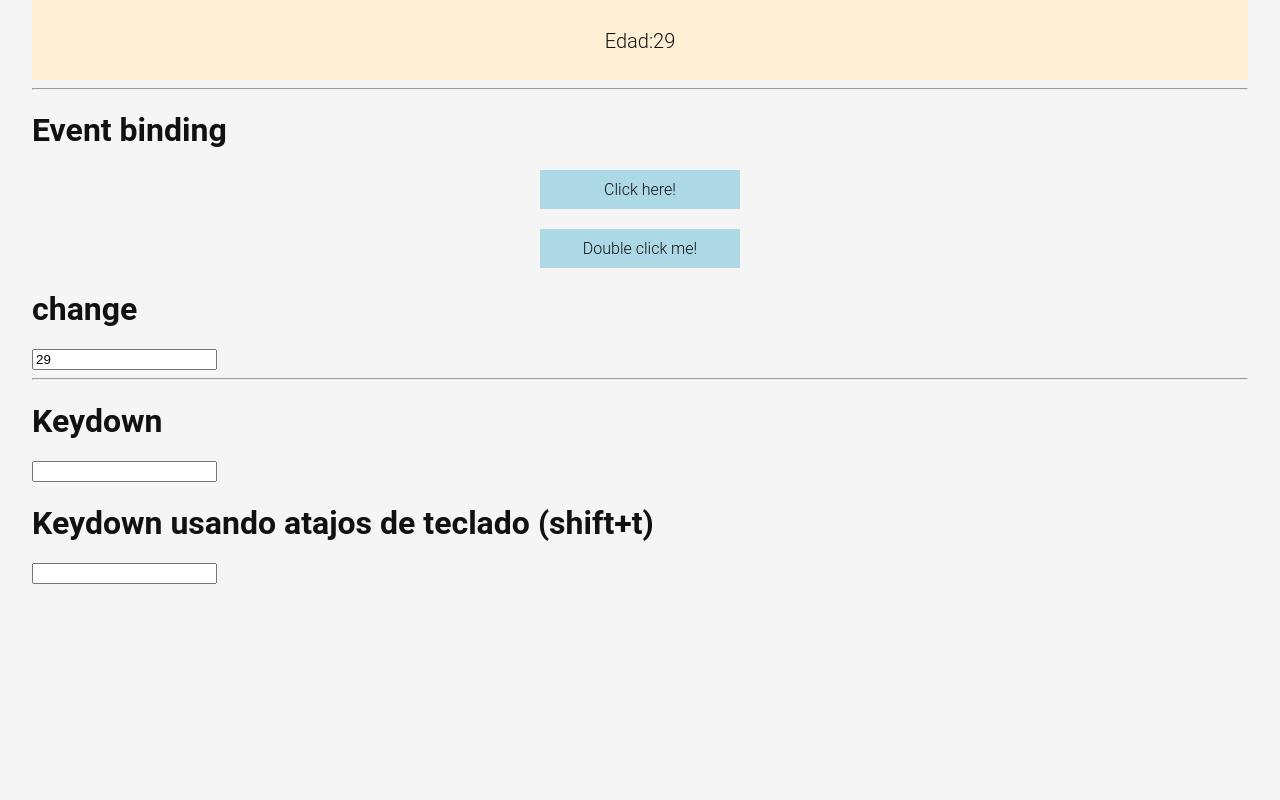
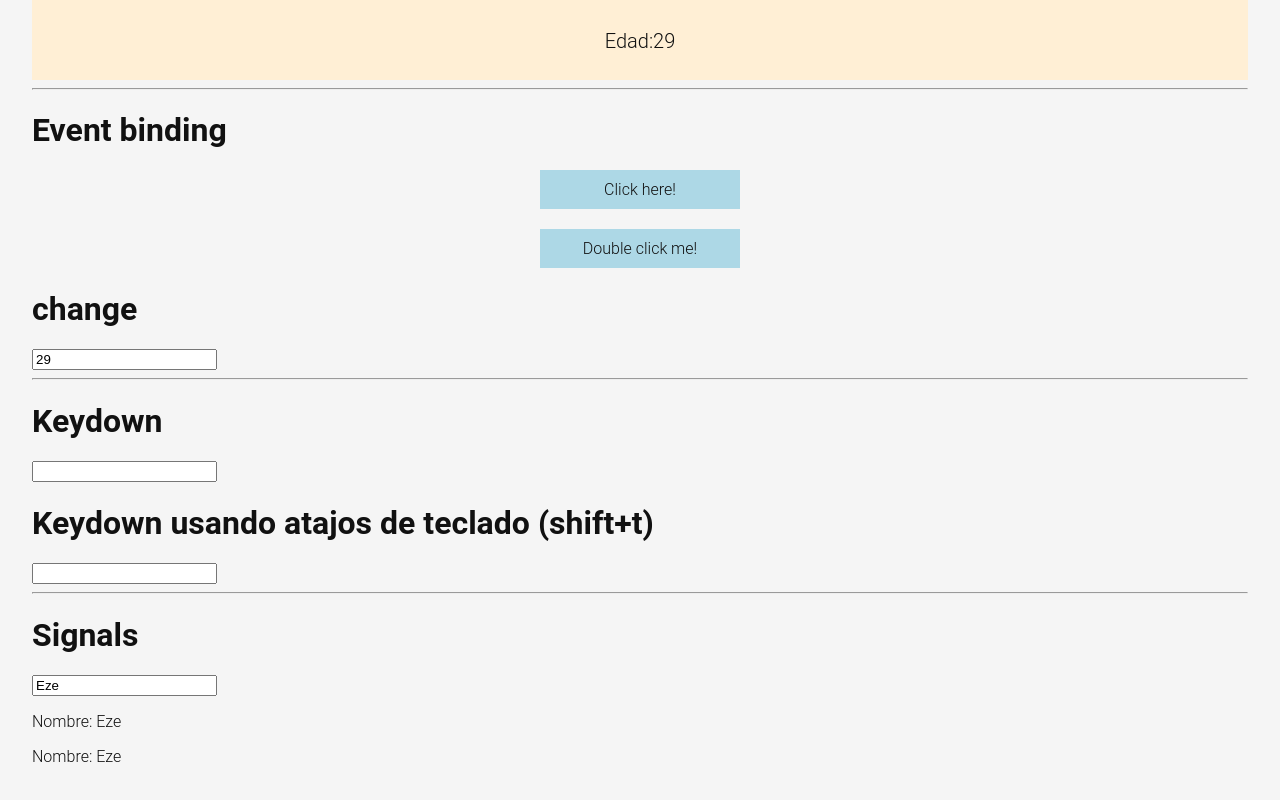
Before and after one commit to facuezeperalta/angular17V2, an Angular app in the folder todoapp/: page /labs in a window 1280 px wide. Shown: the part 928-1728 px from the top of the page. Before the commit the page ends 1544 px from the top, so only its background shows below. Built offline with nearby package versions, Linux system fonts and the light colour scheme.

Commit message:
signals completo

```diff
--- a/todoapp/src/app/pages/labs/labs.component.html
+++ b/todoapp/src/app/pages/labs/labs.component.html
@@ -9,10 +9,10 @@
 <hr>
 <h2> {{'Hola!'.repeat(4)}} </h2>
 <p>La suma de 3+3 es {{ 3+3}}</p>
-<p>Hola soy {{name}} y tengo {{age}} años.</p>
+<p>Hola soy {{name()}} y tengo {{age}} años.</p>
 <hr>
 <img [src]="image" [alt]="AltImage1">
-<input type="text" [value]="name"> <!-- enlazo la variable a una propiedad de un elemento  -->
+<input type="text" [value]="name()"> <!-- enlazo la variable a una propiedad de un elemento  -->
 <button [disabled]="disable"> click here! </button>
 <hr>
 
@@ -35,6 +35,9 @@
 <h1>Keydown usando atajos de teclado (shift+t)</h1>
 <input type="text" name="" id="" (keydown.shift.t)="keyDownShitT()">
 
-
-
+<hr>
+<h1>Signals</h1>
+<input type="text" name="" id="" [value]="name()" (change)="changeHandler($event)">
+<p>Nombre: {{name()}}</p>
+<p>Nombre: {{name()}}</p>
 </div>
--- a/todoapp/src/app/pages/labs/labs.component.ts
+++ b/todoapp/src/app/pages/labs/labs.component.ts
@@ -1,4 +1,4 @@
-import { Component } from '@angular/core';
+import { Component, signal } from '@angular/core';
 import { CommonModule } from '@angular/common';
 
 @Component({
@@ -15,7 +15,7 @@ export class LabsComponent {
     'Crear el proyeecto',
     'Crear componentes'
   ]
-  name = "Eze";
+  name = signal("Eze");
   age = 29;
   disable = true;
   image = "https://http2.mlstatic.com/D_NQ_NP_940349-MLA78300890977_082024-O.webp";
@@ -30,7 +30,9 @@ export class LabsComponent {
     alert("Botón pulsado")
   }
   changeHandler(event:Event){
-    console.log(event)
+    const input = event.target as HTMLInputElement;
+    const newValue = input.value;
+    this.name.set(newValue) /* aca modifico la señal */
   }
   keydownHandler(event:KeyboardEvent){
     const input = event.target as HTMLInputElement;
@@ -40,4 +42,5 @@ export class LabsComponent {
     alert("Se pulso shift + t");
 
   }
+
 }
```
